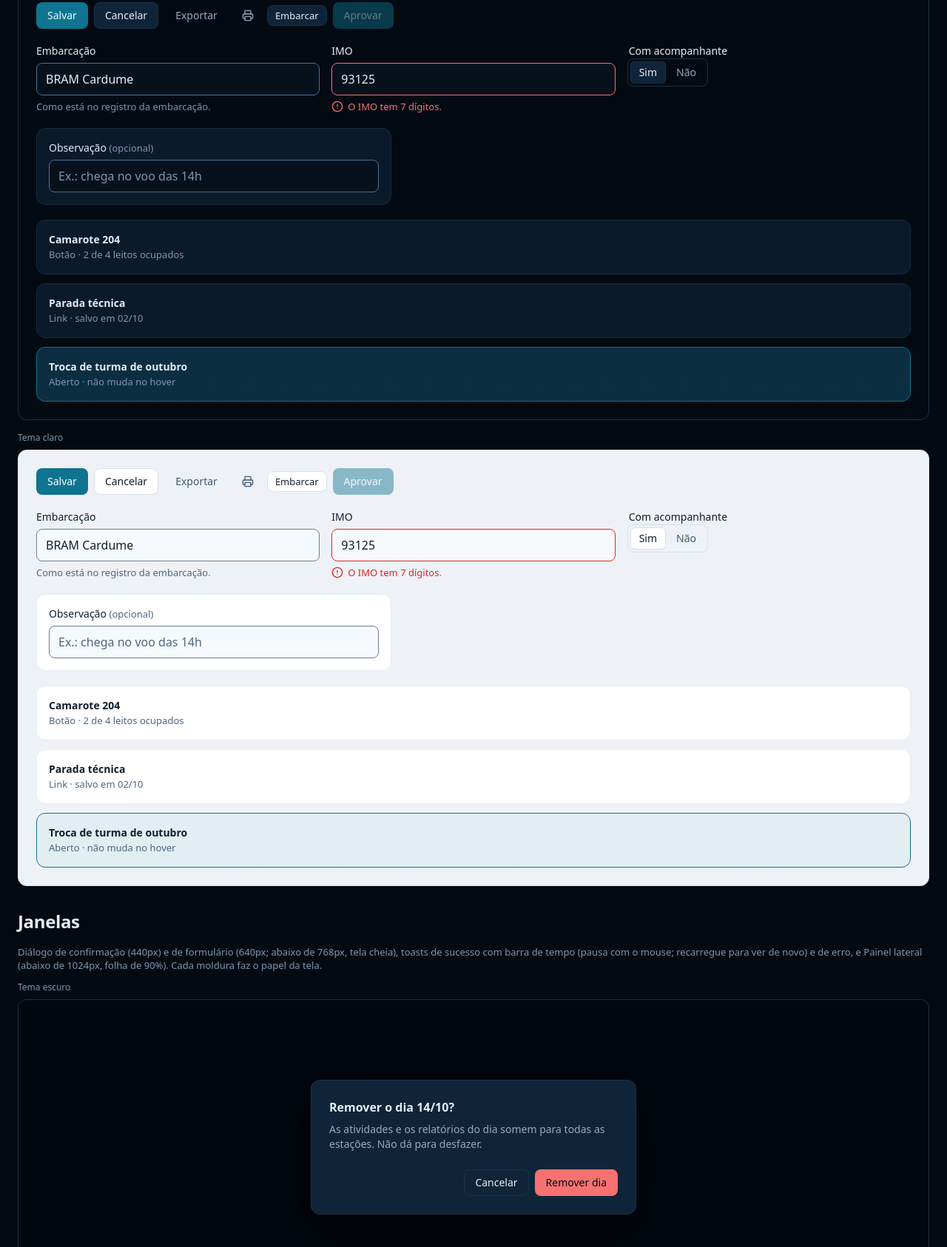
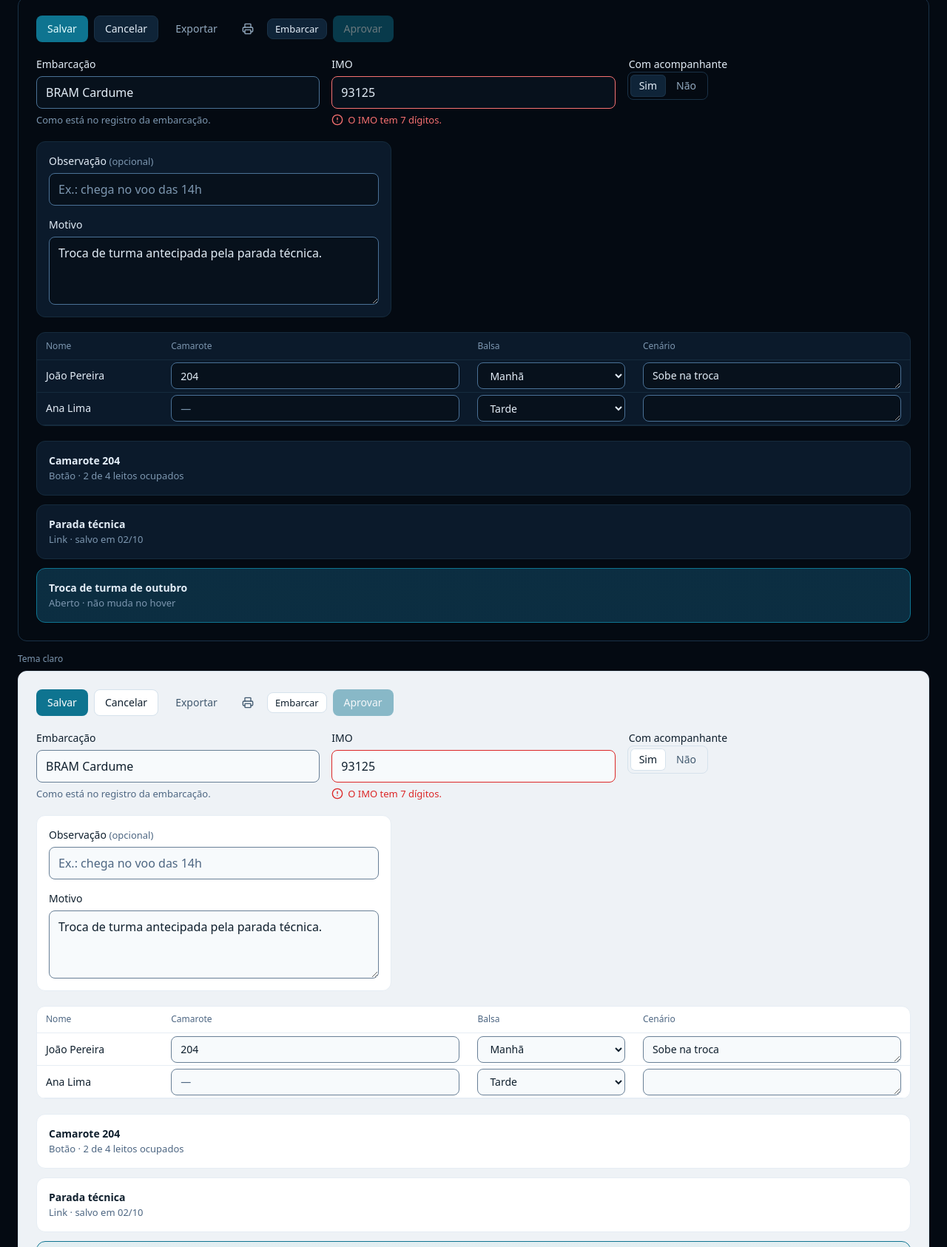
Before and after one commit to MilasKaab/onevessel-ui, a website: page exemplo/index.html in a window 1280 px wide. Shown: the part 3062-4748 px from the top of the page at 74% size. Drawn offline with Linux system fonts and the light colour scheme.

Commit message:
Exemplo: textarea e tabela com campos de linha (input, select e textarea) nos dois temas, rolando de lado no celular
Co-Authored-By: Claude Opus 5.5 <noreply@anthropic.com>

```diff
--- a/exemplo/index.html
+++ b/exemplo/index.html
@@ -36,7 +36,9 @@
   .cartoes button.ov-cartao { width: 100%; text-align: left; }
   .controles-moldura { border: 1px solid var(--ov-borda-forte); border-radius: var(--ov-raio-lg); background: var(--ov-fundo); color: var(--ov-texto); font: var(--ov-fonte-corpo); padding: var(--ov-esp-6); display: flex; flex-direction: column; gap: var(--ov-esp-5); }
   .controles-moldura + .moldura-rotulo { margin-top: var(--ov-esp-4); }
-  .campo-no-cartao { padding: var(--ov-esp-4); max-width: 480px; }
+  .campo-no-cartao { padding: var(--ov-esp-4); max-width: 480px; display: flex; flex-direction: column; gap: var(--ov-esp-4); }
+  .tabela-rolagem { overflow-x: auto; }
+  .tabela-rolagem .ov-campo { min-width: 112px; }
   .segmentado-grupo { margin: 0; padding: 0; border: 0; display: flex; flex-direction: column; gap: 6px; }
   .segmentado-grupo .ov-segmentado { align-self: flex-start; }
   .topo { display: flex; align-items: center; justify-content: space-between; gap: var(--ov-esp-4); padding: var(--ov-esp-4) var(--ov-esp-6); border-bottom: 1px solid var(--ov-borda); }
@@ -253,7 +255,7 @@
 
   <section class="secao">
     <h2 class="ov-titulo-1">Botões e campos</h2>
-    <p class="ov-legenda">Do controles.css: botões de 36px no computador e 48px no toque (o pequeno também); campo de 44px com texto de 16px, fundo recuado dentro e fora do cartão e o anel único no foco; rótulo, ajuda e erro; o segmentado com 48px no toque; e o cartão clicável (botão e link), com o realce no hover, e o aberto, que não muda.</p>
+    <p class="ov-legenda">Do controles.css: botões de 36px no computador e 48px no toque (o pequeno também); campo de 44px com texto de 16px, fundo recuado dentro e fora do cartão e o anel único no foco; rótulo, ajuda e erro (com o CircleAlert de 16px); o textarea, com a altura pelo rows; o campo de linha (data-densidade="linha"), com 36px e 14px no computador e o campo de 44 no toque; o segmentado com 48px no toque; e o cartão clicável (botão e link), com o realce no hover, e o aberto, que não muda.</p>
 
     <p class="ov-rotulo moldura-rotulo">Tema escuro</p>
     <div class="controles-moldura" data-theme="escuro">
@@ -286,6 +288,19 @@
           <label class="ov-label" for="obs-escuro">Observação <small>(opcional)</small></label>
           <input class="ov-campo" id="obs-escuro" type="text" placeholder="Ex.: chega no voo das 14h">
         </div>
+        <div class="ov-campo-grupo">
+          <label class="ov-label" for="motivo-escuro">Motivo</label>
+          <textarea class="ov-campo" id="motivo-escuro" rows="3">Troca de turma antecipada pela parada técnica.</textarea>
+        </div>
+      </div>
+      <div class="ov-cartao tabela-rolagem">
+        <table class="ov-tabela" aria-label="Edição em linha">
+          <thead><tr><th>Nome</th><th>Camarote</th><th>Balsa</th><th>Cenário</th></tr></thead>
+          <tbody>
+            <tr><td>João Pereira</td><td><input class="ov-campo ov-tnum" data-densidade="linha" type="text" value="204" aria-label="Camarote de João Pereira"></td><td><select class="ov-campo" data-densidade="linha" aria-label="Balsa de João Pereira"><option>Manhã</option><option>Tarde</option></select></td><td><textarea class="ov-campo" data-densidade="linha" rows="1" aria-label="Cenário de João Pereira">Sobe na troca</textarea></td></tr>
+            <tr><td>Ana Lima</td><td><input class="ov-campo ov-tnum" data-densidade="linha" type="text" value="" placeholder="—" aria-label="Camarote de Ana Lima"></td><td><select class="ov-campo" data-densidade="linha" aria-label="Balsa de Ana Lima"><option>Tarde</option><option>Manhã</option></select></td><td><textarea class="ov-campo" data-densidade="linha" rows="1" aria-label="Cenário de Ana Lima"></textarea></td></tr>
+          </tbody>
+        </table>
       </div>
       <ul class="cartoes" aria-label="Cartões clicáveis">
         <li><button class="ov-cartao" type="button"><b>Camarote 204</b><br><span class="ov-legenda">Botão · 2 de 4 leitos ocupados</span></button></li>
@@ -325,6 +340,19 @@
           <label class="ov-label" for="obs-claro">Observação <small>(opcional)</small></label>
           <input class="ov-campo" id="obs-claro" type="text" placeholder="Ex.: chega no voo das 14h">
         </div>
+        <div class="ov-campo-grupo">
+          <label class="ov-label" for="motivo-claro">Motivo</label>
+          <textarea class="ov-campo" id="motivo-claro" rows="3">Troca de turma antecipada pela parada técnica.</textarea>
+        </div>
+      </div>
+      <div class="ov-cartao tabela-rolagem">
+        <table class="ov-tabela" aria-label="Edição em linha">
+          <thead><tr><th>Nome</th><th>Camarote</th><th>Balsa</th><th>Cenário</th></tr></thead>
+          <tbody>
+            <tr><td>João Pereira</td><td><input class="ov-campo ov-tnum" data-densidade="linha" type="text" value="204" aria-label="Camarote de João Pereira"></td><td><select class="ov-campo" data-densidade="linha" aria-label="Balsa de João Pereira"><option>Manhã</option><option>Tarde</option></select></td><td><textarea class="ov-campo" data-densidade="linha" rows="1" aria-label="Cenário de João Pereira">Sobe na troca</textarea></td></tr>
+            <tr><td>Ana Lima</td><td><input class="ov-campo ov-tnum" data-densidade="linha" type="text" value="" placeholder="—" aria-label="Camarote de Ana Lima"></td><td><select class="ov-campo" data-densidade="linha" aria-label="Balsa de Ana Lima"><option>Tarde</option><option>Manhã</option></select></td><td><textarea class="ov-campo" data-densidade="linha" rows="1" aria-label="Cenário de Ana Lima"></textarea></td></tr>
+          </tbody>
+        </table>
       </div>
       <ul class="cartoes" aria-label="Cartões clicáveis">
         <li><button class="ov-cartao" type="button"><b>Camarote 204</b><br><span class="ov-legenda">Botão · 2 de 4 leitos ocupados</span></button></li>
```
